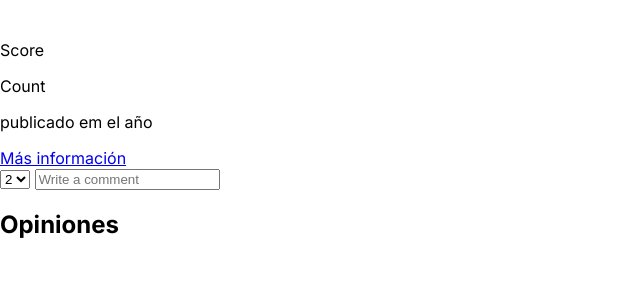
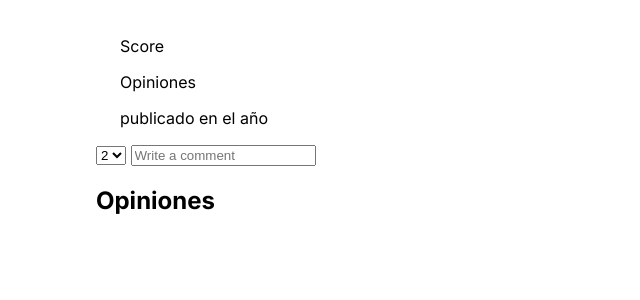
Before and after one commit to MiguelHG2351/cs50w-project1, a Flask app: template templates/book.html in a window 1280 px wide. Shown: the part 72-372 px from the top of the page, without its empty margins (0-640 px from the left). Run offline with Flask 2, Linux system fonts and the light colour scheme; the template is opened without the code that fills it, so the values that code supplies are empty; style sheets or scripts are compiled from the project's sources; parts of the project's set-up code (start-up, migrations or seed data) failed here and were passed over.

Commit message:
last commit??

```diff
--- a/app.py
+++ b/app.py
@@ -12,7 +12,7 @@ from lib.db import SQL_Lib
 
 # services
 from services.books import get_all_books, find_books, find_isbn
-from services.users import find_user, create_user, find_one_user
+from services.users import find_user, create_user, find_one_user, find_one_id
 from services.opinion import uploadOpinion, get_opinion, get_all_opinions
 
 # JWT
@@ -93,8 +93,10 @@ def books_info(book_isbn):
     print( _get_all_opinions)
     opinions_array = []
     for id, user_score, user_id, book_id, user_comment, created_at in _get_all_opinions['data']:
+        user_info = find_one_id(user_id)
         opinions_array.append({
             "user_score": user_score,
+            "user_name": user_info['data'][1],
             "user_id": user_id,
             "book_id": book_id,
             "user_comment": user_comment,
--- a/services/users.py
+++ b/services/users.py
@@ -12,3 +12,6 @@ def find_user(email):
 
 def find_one_user(email):
     return db.find_by_id(table, email, "email")
+
+def find_one_id(user_id):
+    return db.find_by_id(table, user_id)
--- a/static/sass/book.scss
+++ b/static/sass/book.scss
@@ -1 +1,42 @@
 @import 'var.scss';
+
+.container {
+    width: 85%;
+    margin: 0 auto;
+}
+
+.book_info {
+    display: flex;
+    gap: 0 1.5rem;
+
+    .book-image {
+        img {
+            height: 300px;
+            width: auto;
+            object-fit: cover;
+        }
+    }
+
+    .books-description {
+        display: flex;
+        flex-direction: column;
+        justify-content: space-between;
+    }
+}
+
+.opinions {
+    display: flex;
+    flex-direction: column;
+    gap: 2rem 0;
+    color: #fff;
+}
+
+.opinion {
+    border-radius: 12px;
+    background-color: #394F5B;
+    padding: 1.25rem;
+    .head-opinion {
+        display: flex;
+        justify-content: space-between;
+    }
+}
--- a/static/styles/book.css
+++ b/static/styles/book.css
@@ -1,3 +1,38 @@
+.container {
+  width: 85%;
+  margin: 0 auto;
+}
 
+.book_info {
+  display: flex;
+  gap: 0 1.5rem;
+}
+.book_info .book-image img {
+  height: 300px;
+  width: auto;
+  object-fit: cover;
+}
+.book_info .books-description {
+  display: flex;
+  flex-direction: column;
+  justify-content: space-between;
+}
+
+.opinions {
+  display: flex;
+  flex-direction: column;
+  gap: 2rem 0;
+  color: #fff;
+}
+
+.opinion {
+  border-radius: 12px;
+  background-color: #394F5B;
+  padding: 1.25rem;
+}
+.opinion .head-opinion {
+  display: flex;
+  justify-content: space-between;
+}
 
 /*# sourceMappingURL=book.css.map */
--- a/templates/book.html
+++ b/templates/book.html
@@ -10,18 +10,22 @@
 
 {% block content %}
 <section class="container">
-    <section>
+    <section class="book_info">
         <div class="book-image">
             <img src="{{ book.picture }}" alt="{{ book.title }}">
         </div>
         <div class="books-description">
-            <h2>{{ book.title }}</h2>
-            <strong>{{ book.author }}</strong>
-            <p>{{ book.isbn }}</p>
-            <p>Score {{book.average_score}}</p>
-            <p>Count {{book.review_count}}</p>
-            <p>publicado em el año {{book.year}} </p>
-            <a href="/books/{{ book.isbn }}">Más información</a>
+            <div class="book_head">
+                <h2>{{ book.title }} <strong>{{ book.isbn }}</strong></h2>
+                <p>{{ book.author }}</p>
+            </div>
+            <div class="stadistic">
+                <p>Score {{book.average_score}}</p>
+                <p>Opiniones {{book.review_count}}</p>
+                <p>publicado en el año {{book.year}} </p>
+                <div class="star_container" id="star-container">
+                </div>
+            </div>
         </div>
     </section>
     <section class="opinions">
@@ -38,13 +42,23 @@
     </section>
     <section class="list-opinion">
         <h2>Opiniones</h2>
-        {% for opinion in opinions %}
-        <div class="opinion">
-            <p>{{ opinion.user_comment }}</p>
-            <p>Score {{opinion.user_score}}</p>
-            <p>{{ opinion.created_at.strftime('%d %b %Y') }}</p>
+        <div class="opinions">
+            {% for opinion in opinions %}
+            <div class="opinion">
+                <div class="head-opinion">
+                    <p>El usuario {{ opinion.user_name }} opina:</p>
+                    <p>Score {{opinion.user_score}}</p>
+                </div>
+                <div class="content-opinion">
+                    <p>{{ opinion.user_comment }}</p>
+                    <!-- <p>{{ opinion.created_at.strftime('%d %b %Y') }}</p> -->
+                </div>
+            </div>
+            {% endfor %}
         </div>
-        {% endfor %}
     </section>
 </section>
+<script>
+    window.star = {{book.average_score}}
+</script>
 {% endblock %}
```
Also changed, not shown: static/scripts/book.js (+37 -0 lines), static/images/Star.svg (added), static/images/Star_medium.svg (added), static/images/upload_icon.svg (added), 1 other file.
